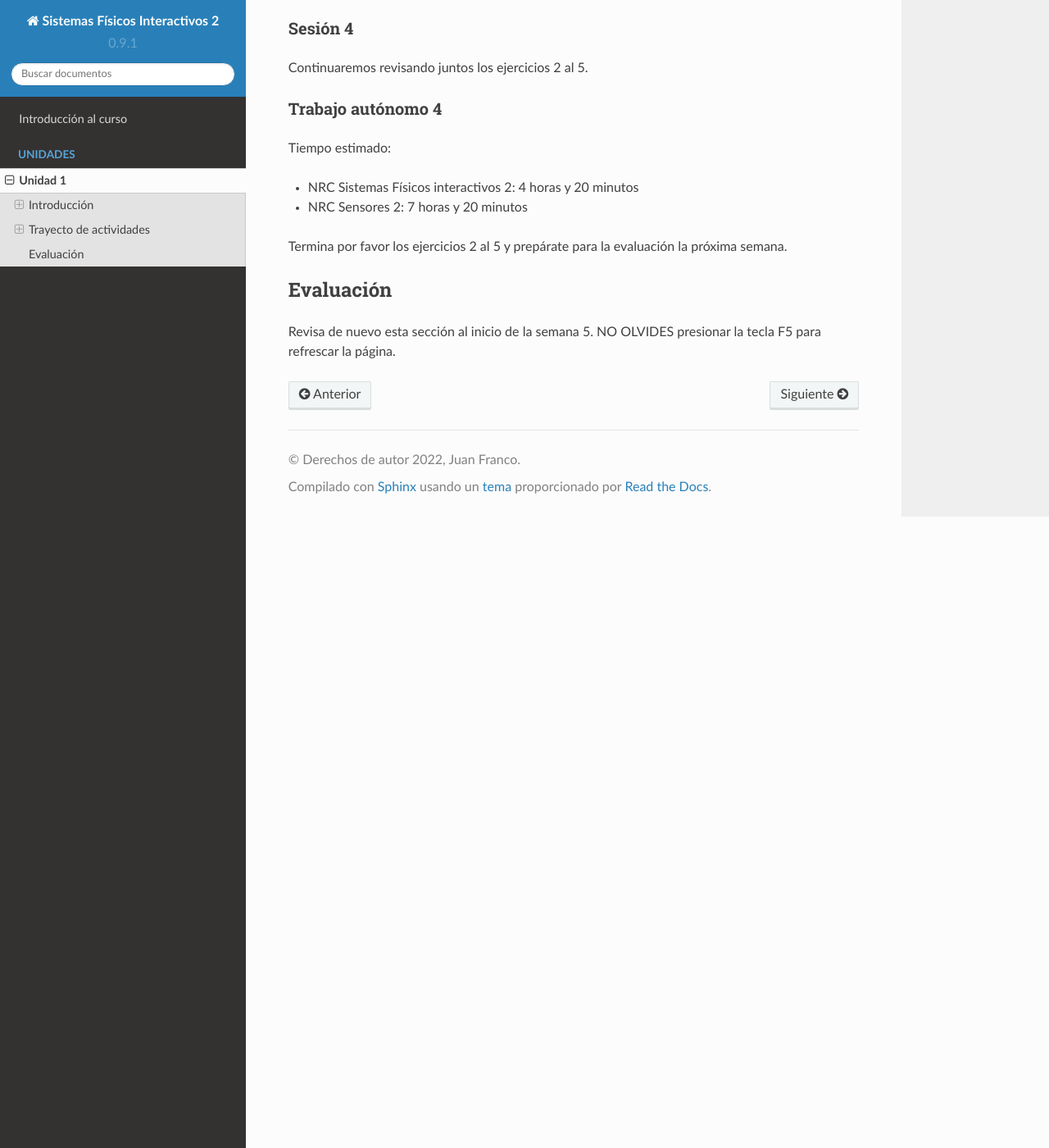
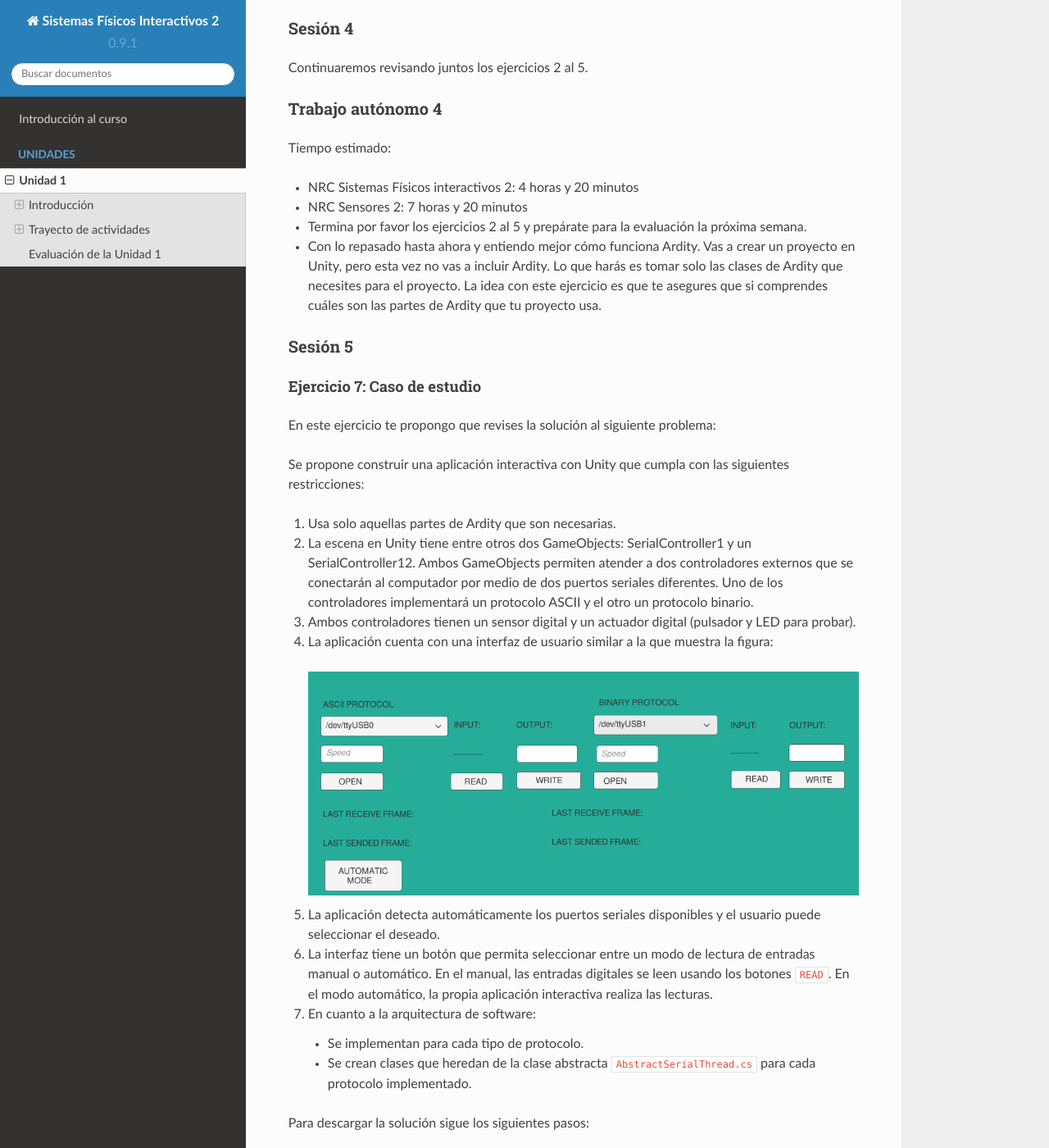
Before and after one commit to juanferfranco/SistemasFisicosInteractivos2, a Sphinx documentation site: the page built from docs/_unidad1/unidad1.rst, in a window 1280 px wide and 1400 px high, scrolled down 15335 px. Shown: the whole window at 82% size. Built offline with Sphinx 7.4.7 and the Read the Docs theme 2.0.0, drawn with Linux system fonts in a browser that asks for light colours; some of the changed text lies outside the part shown.

Commit message:
add sesion 5

```diff
--- a/docs/_unidad1/unidad1.rst
+++ b/docs/_unidad1/unidad1.rst
@@ -733,11 +733,75 @@ Tiempo estimado:
 * NRC Sistemas Físicos interactivos 2: 4 horas y 20 minutos
 * NRC Sensores 2: 7 horas y 20 minutos
 
-Termina por favor los ejercicios 2 al 5 y prepárate para la evaluación la próxima semana.
+* Termina por favor los ejercicios 2 al 5 y prepárate para la evaluación la próxima semana.
+* Con lo repasado hasta ahora y entiendo mejor cómo funciona Ardity. Vas a crear un proyecto
+  en Unity, pero esta vez no vas a incluir Ardity. Lo que harás es tomar solo las clases de
+  Ardity que necesites para el proyecto. La idea con este ejercicio es que te asegures
+  que si comprendes cuáles son las partes de Ardity que tu proyecto usa.
 
+Sesión 5
+***********
 
-Evaluación
-------------
+Ejercicio 7: Caso de estudio
+^^^^^^^^^^^^^^^^^^^^^^^^^^^^^^^^^^^^^
 
-Revisa de nuevo esta sección al inicio de la semana 5. NO OLVIDES presionar
-la tecla F5 para refrescar la página.
+En este ejercicio te propongo que revises la solución al siguiente problema:
+
+Se propone construir una aplicación interactiva con Unity que cumpla con las siguientes
+restricciones:
+
+#. Usa solo aquellas partes de Ardity que son necesarias.
+#. La escena en Unity tiene entre otros dos GameObjects: SerialController1 y un SerialController12.
+   Ambos GameObjects permiten atender a dos controladores externos que se conectarán al computador
+   por medio de dos puertos seriales diferentes. Uno de los
+   controladores implementará un protocolo ASCII y el otro un protocolo binario.
+#. Ambos controladores tienen un sensor digital y un actuador digital (pulsador y LED para
+   probar).
+#. La aplicación cuenta con una interfaz de usuario similar a la que muestra la figura:
+
+   .. image:: ../_static/UI.png
+      :alt: UI mínima
+
+#. La aplicación detecta automáticamente los puertos seriales disponibles y
+   el usuario puede seleccionar el deseado.
+#. La interfaz tiene un botón que permita seleccionar entre un modo de lectura de
+   entradas manual o automático. En el manual, las entradas digitales se leen
+   usando los botones ``READ``. En el modo automático, la propia aplicación interactiva
+   realiza las lecturas.
+#. En cuanto a la arquitectura de software:
+
+   * Se implementan para cada tipo de protocolo.
+   * Se crean clases que heredan de la clase abstracta ``AbstractSerialThread.cs``
+     para cada protocolo implementado.
+
+Para descargar la solución sigue los siguientes pasos:
+
+* Crea un directorio el directorio ~/classProjects.
+* Cámbiate a ese directorio.
+* Clona este repositorio:
+
+  .. code-block:: bash
+
+      git clone https://github.com/juanferfranco/sf2-2022-10-ej7.git
+
+* Programa dos arduinos con los códigos que encuentras que encuentras en los directorios
+  SerialController1AsciiProtocol y SerialController2BinaryProtocol. Ambos directorios los
+  encontraras en el directorio del recién clonado repositorio.
+* Estudia con detenimiento los protocolos de comunicación y experimenta antes con ellos usando
+  la aplicación ScriptCommunicator.
+* Adiciona el proyecto clonado a Unity y ábrelo. Luego analiza con detenimiento cada detalle.
+
+Trabajo autónomo 5
+*********************
+Tiempo estimado:
+
+* NRC Sistemas Físicos interactivos 2: 4 horas y 20 minutos
+* NRC Sensores 2: 7 horas y 20 minutos
+
+Vas a utilizar el trabajo autónomo de esta semana para terminar de aclarar tus dudas
+con respecto al ejercicio 7 y para realizar la evaluación de la Unidad.
+
+Evaluación de la Unidad 1
+----------------------------
+
+En progreso..
```
Also changed, not shown: docs/_intro/intro.rst (+5 -5 lines), docs/_static/UI.png (added).
